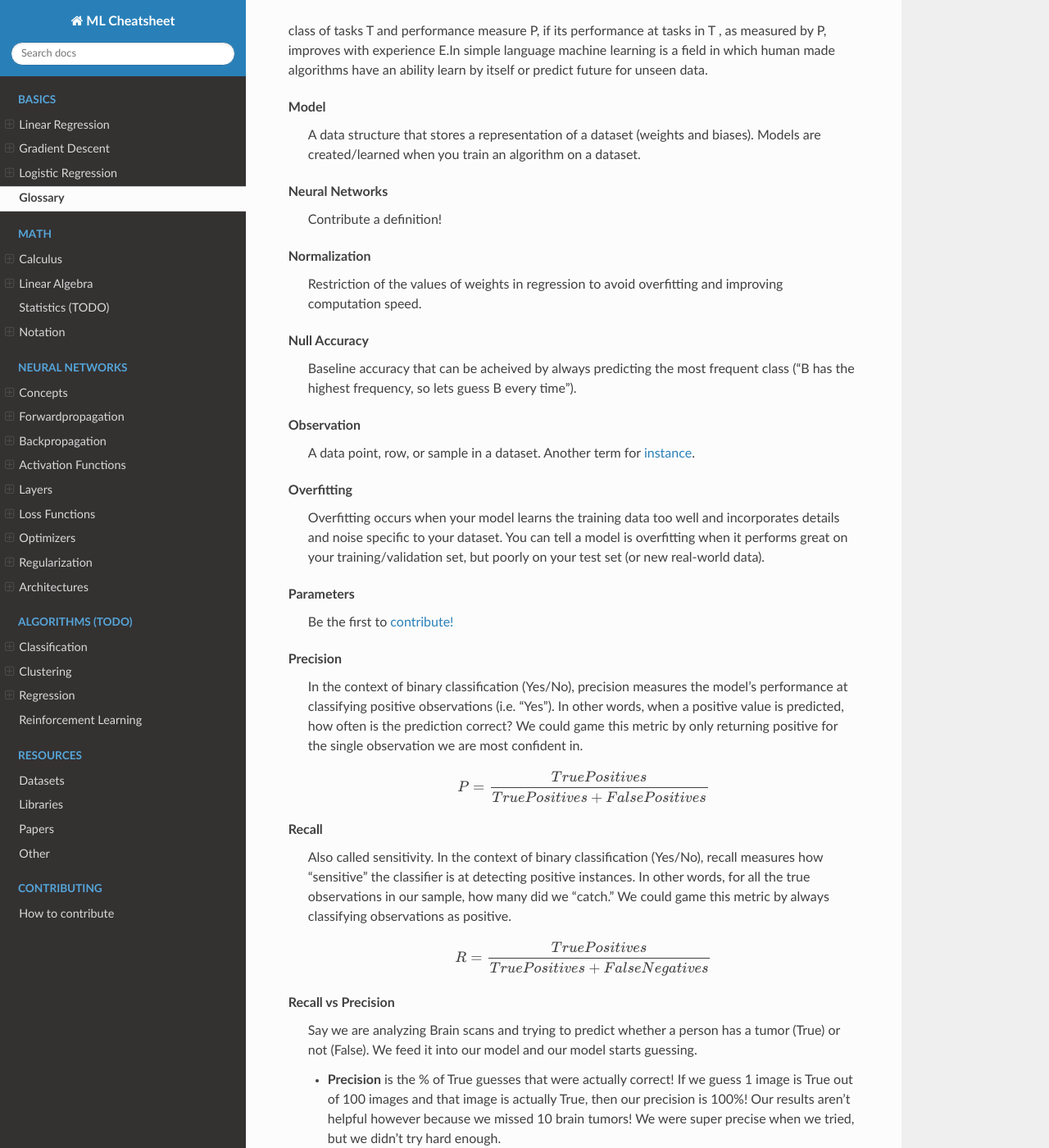
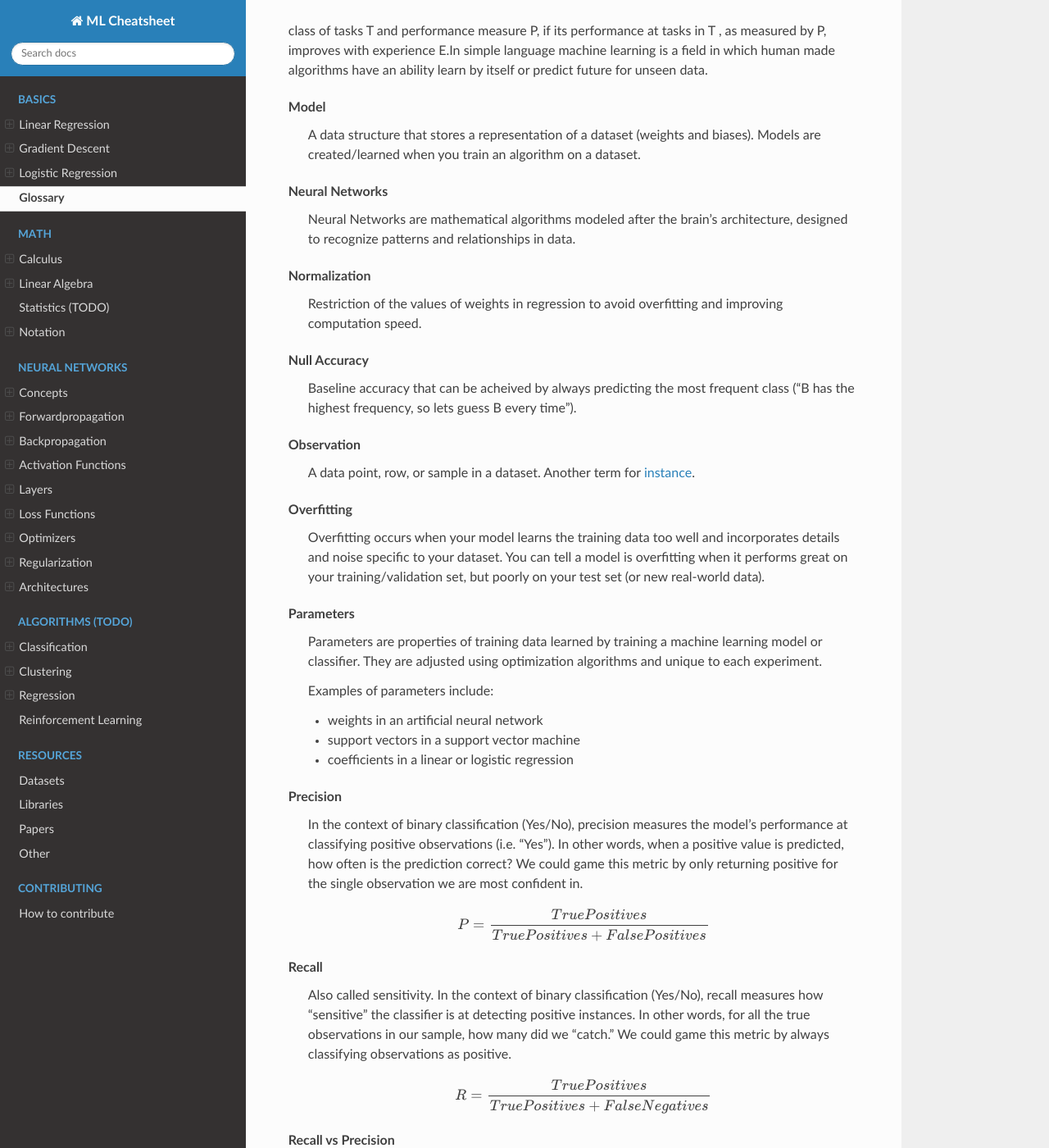
Before and after one commit to bfortuner/ml-glossary, a Sphinx documentation site: the page built from docs/glossary.rst, in a window 1280 px wide and 1400 px high, scrolled down 3405 px. Shown: the whole window at 82% size. Built offline with Sphinx 7.4.7 and the Read the Docs theme 2.0.0, drawn with Linux system fonts in a browser that asks for light colours; pages that are not in the unit, such as notebooks, are missing from menus; some of the changed text lies outside the part shown.

Commit message:
added to glossary and fixed syntax issues with activation_functions.py

```diff
--- a/docs/glossary.rst
+++ b/docs/glossary.rst
@@ -154,7 +154,7 @@
 .. _glossary_neural_networks:
 
 Neural Networks
-  Contribute a definition!
+  Neural Networks are mathematical algorithms modeled after the brain's architecture, designed to recognize patterns and relationships in data.
 
 .. _glossary_normalization:
 
@@ -178,7 +178,14 @@
 .. _glossary_parameters:
 
 Parameters
-  Be the first to `contribute! <https://github.com/bfortuner/ml-cheatsheet>`__
+  Parameters are properties of training data learned by training a machine learning model or classifier. They are adjusted using optimization algorithms and unique to each experiment.
+
+  Examples of parameters include:
+
+  - weights in an artificial neural network
+  - support vectors in a support vector machine
+  - coefficients in a linear or logistic regression
+
 
 .. _glossary_precision:
 
@@ -215,7 +222,7 @@
 .. _glossary_regularization:
 
 Regularization
-  Contribute a definition!
+  Regularization is a technique utilized to combat the overfitting problem. This is achieved by adding a complexity term to the loss function that gives a bigger loss for more complex models
 
 .. _glossary_reinforcement_learning:
 
```
Also changed, not shown: 1 other file.
